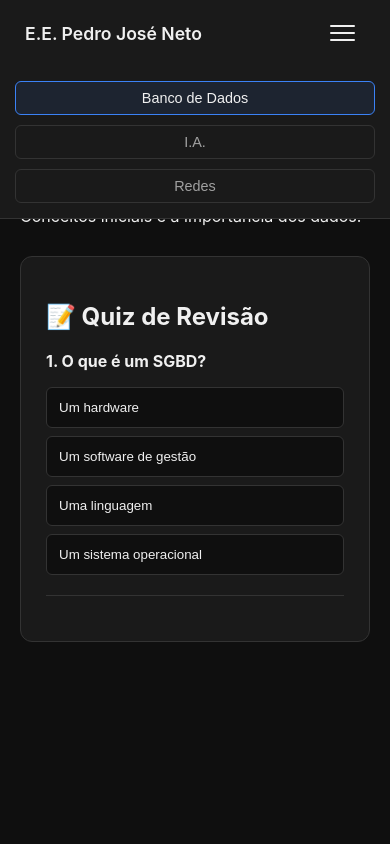
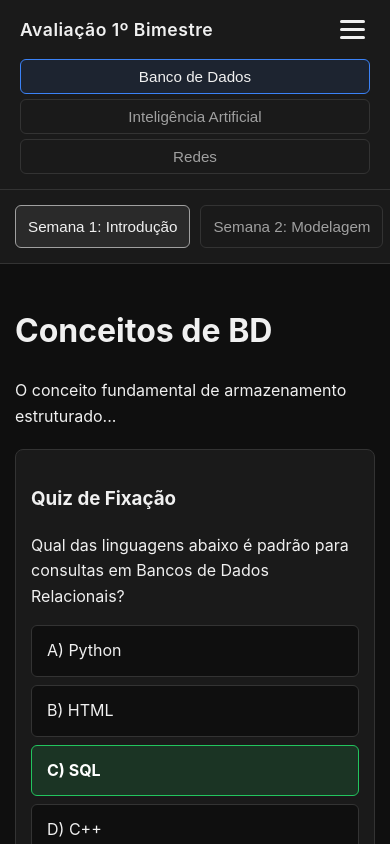
Before and after one commit to evertoncmartins/avaliacao1Bim3C2026, a plain HTML site: page index.html in a window 390 px wide. Both pictures are taken after a click on the button "Abrir menu". Drawn offline with Linux system fonts and the light colour scheme.

Commit message:
Atualizar o index.html

```diff
--- a/index.html
+++ b/index.html
@@ -3,7 +3,7 @@
 <head>
     <meta charset="UTF-8">
     <meta name="viewport" content="width=device-width, initial-scale=1.0">
-    <title>Resumo Interativo - Prof. Everton</title>
+    <title>Resumo Interativo - 3C 2026</title>
     <style>
         :root {
             --bg-main: #0f0f0f;
@@ -13,13 +13,18 @@
             --text-muted: #a0a0a0;
             --primary: #3b82f6;
             --primary-hover: #60a5fa;
-            --correct: #10b981;
-            --incorrect: #ef4444;
             --border: #333333;
+            --correct-ans: #22c55e;
+            --correct-ans-bg: rgba(34, 197, 94, 0.15);
+        }
+
+        /* Reseta o box-sizing para evitar que paddings quebrem a responsividade */
+        *, *::before, *::after {
+            box-sizing: border-box;
         }
 
         body {
-            font-family: 'Inter', -apple-system, BlinkMacSystemFont, sans-serif;
+            font-family: 'Inter', sans-serif;
             background-color: var(--bg-main);
             color: var(--text-main);
             margin: 0;
@@ -29,38 +34,28 @@
             overflow: hidden;
         }
 
-        /* HEADER E MENU RESPONSIVO */
+        /* HEADER RESPONSIVO */
         header {
             background-color: var(--bg-panel);
             border-bottom: 1px solid var(--border);
-            padding: 15px 25px;
+            padding: 15px 40px;
             display: flex;
             align-items: center;
             justify-content: space-between;
-            position: relative;
+            flex-wrap: wrap;
             z-index: 1000;
         }
 
-        .title { font-size: 1.1rem; font-weight: 600; white-space: nowrap; }
-
-        .menu-toggle {
-            display: none;
-            flex-direction: column;
-            gap: 5px;
-            background: none;
-            border: none;
-            cursor: pointer;
-            padding: 10px;
+        .title {
+            font-size: 1.1rem;
+            font-weight: 600;
+            letter-spacing: 0.5px;
         }
 
-        .menu-toggle span {
-            width: 25px;
-            height: 2px;
-            background: var(--text-main);
-            border-radius: 2px;
+        .nav-links {
+            display: flex;
+            gap: 10px;
         }
-
-        .nav-links { display: flex; gap: 10px; }
 
         .tab-btn {
             background: transparent;
@@ -69,40 +64,80 @@
             padding: 8px 16px;
             cursor: pointer;
             border-radius: 6px;
-            font-size: 0.9rem;
             transition: 0.2s;
+            font-size: 0.95rem;
         }
 
-        .tab-btn.active {
+        .tab-btn.active, .tab-btn:hover {
             color: var(--text-main);
             border-color: var(--primary);
             background: rgba(59, 130, 246, 0.1);
         }
 
+        /* BOTÃO HAMBÚRGUER (Escondido no Desktop) */
+        .menu-toggle {
+            display: none;
+            flex-direction: column;
+            gap: 5px;
+            background: none;
+            border: none;
+            cursor: pointer;
+            padding: 5px;
+        }
+
+        .menu-toggle span {
+            width: 25px;
+            height: 3px;
+            background: var(--text-main);
+            border-radius: 2px;
+            transition: 0.3s;
+        }
+
         /* CONTAINER PRINCIPAL */
-        .container { display: flex; flex: 1; overflow: hidden; }
+        .container {
+            display: flex;
+            flex: 1;
+            overflow: hidden;
+        }
 
         aside {
-            width: 280px;
+            width: 260px;
             background-color: var(--bg-panel);
             border-right: 1px solid var(--border);
             padding: 20px;
             overflow-y: auto;
+            flex-shrink: 0;
         }
 
         main {
             flex: 1;
-            padding: 30px 40px;
+            padding: 40px;
             overflow-y: auto;
+            line-height: 1.6;
             scroll-behavior: smooth;
         }
 
-        /* ESTILOS DE CONTEÚDO */
+        /* PREVENÇÃO DE QUEBRA NO CONTEÚDO INJETADO */
+        main img, main video {
+            max-width: 100%;
+            height: auto;
+            border-radius: 8px;
+            margin: 15px 0;
+        }
+
+        main pre, main code {
+            max-width: 100%;
+            overflow-x: auto;
+            background: var(--bg-hover);
+            padding: 2px 6px;
+            border-radius: 4px;
+        }
+
         .week-btn {
             display: block;
             width: 100%;
             text-align: left;
-            padding: 12px 15px;
+            padding: 12px;
             margin-bottom: 8px;
             background: transparent;
             border: 1px solid var(--border);
@@ -110,206 +145,208 @@
             border-radius: 6px;
             cursor: pointer;
             transition: 0.2s;
+            font-size: 0.95rem;
         }
 
-        .week-btn.active {
+        .week-btn.active, .week-btn:hover {
             background: var(--bg-hover);
             color: var(--text-main);
             border-color: var(--text-muted);
-            font-weight: 600;
         }
 
+        /* ESTILOS PARA OS QUIZZES */
         .quiz-container {
             background: var(--bg-panel);
+            padding: 20px;
+            border-radius: 8px;
+            margin-top: 20px;
             border: 1px solid var(--border);
-            border-radius: 12px;
-            padding: 25px;
-            margin-top: 30px;
         }
 
-        .option-btn {
-            display: block;
-            width: 100%;
-            text-align: left;
-            padding: 12px;
+        .quiz-option {
+            display: flex;
+            align-items: center;
+            padding: 12px 15px;
             margin: 8px 0;
             background: var(--bg-main);
             border: 1px solid var(--border);
-            color: var(--text-main);
             border-radius: 6px;
             cursor: pointer;
+            transition: 0.2s;
         }
 
-        /* MEDIA QUERIES MOBILE */
+        .quiz-option:hover {
+            border-color: var(--primary);
+        }
+
+        .quiz-option.correct-answer {
+            border-color: var(--correct-ans);
+            background: var(--correct-ans-bg);
+            color: #fff;
+            font-weight: bold;
+        }
+
+        /* MEDIA QUERIES PARA MOBILE */
         @media (max-width: 768px) {
-            .menu-toggle { display: flex; }
+            header {
+                padding: 15px 20px;
+            }
+
+            .menu-toggle {
+                display: flex;
+            }
 
             .nav-links {
                 display: none;
-                position: absolute;
-                top: 100%;
-                left: 0;
                 width: 100%;
                 flex-direction: column;
-                background: var(--bg-panel);
-                padding: 15px;
-                border-bottom: 1px solid var(--border);
-                box-sizing: border-box;
+                padding-top: 15px;
+                gap: 5px;
             }
 
-            .nav-links.show { display: flex; }
+            .nav-links.show {
+                display: flex;
+            }
 
-            .container { flex-direction: column; }
+            .container {
+                flex-direction: column;
+            }
 
+            /* Transformação da Sidebar em Menu Horizontal Rolável no Celular */
             aside {
                 width: 100%;
                 height: auto;
-                max-height: 140px;
                 border-right: none;
                 border-bottom: 1px solid var(--border);
+                padding: 15px;
                 display: flex;
+                flex-direction: row;
                 gap: 10px;
                 overflow-x: auto;
-                padding: 10px 20px;
                 white-space: nowrap;
+                /* Ocultar barra de rolagem horizontal para design mais limpo */
+                -ms-overflow-style: none;
+                scrollbar-width: none;
+            }
+
+            aside::-webkit-scrollbar {
+                display: none;
             }
 
             .week-btn {
                 display: inline-block;
                 width: auto;
-                padding: 10px 20px;
                 margin-bottom: 0;
+                flex-shrink: 0;
             }
 
-            main { padding: 20px; }
+            main {
+                padding: 20px 15px;
+            }
 
-            h1 { font-size: 1.5rem; }
+            .quiz-container {
+                padding: 15px;
+            }
         }
     </style>
 </head>
 <body>
 
     <header>
-    <div class="title">E.E. Pedro José Neto</div>
-    <button class="menu-toggle" onclick="toggleMenu()">
+        <div class="title">Avaliação 1º Bimestre</div>
+
+        <button class="menu-toggle" onclick="toggleMenu()" aria-label="Abrir menu">
             <span></span><span></span><span></span>
         </button>
+
         <nav class="nav-links" id="navLinks">
-        <button class="tab-btn active" onclick="switchSubject('bd', this)">Banco de Dados</button>
-        <button class="tab-btn" onclick="switchSubject('ia', this)">I.A.</button>
-        <button class="tab-btn" onclick="switchSubject('redes', this)">Redes</button>
+            <button class="tab-btn active" onclick="changeSubject('bd')">Banco de Dados</button>
+            <button class="tab-btn" onclick="changeSubject('ia')">Inteligência Artificial</button>
+            <button class="tab-btn" onclick="changeSubject('redes')">Redes</button>
         </nav>
     </header>
 
     <div class="container">
-    <aside id="sidebar"></aside>
-    <main id="contentArea"></main>
+        <aside id="sidebar">
+            </aside>
+        <main id="content">
+            <h1>Bem-vindo.</h1>
+            <p>Selecione uma disciplina e uma semana para revisar o conteúdo.</p>
+        </main>
     </div>
 
     <script>
-    // AQUI ENTRA A ESTRUTURA DE DADOS ORIGINAL DO SEU ARQUIVO
-    const subjectData = {
-        bd: {
-            name: "Banco de Dados",
-            weeks: [
-                {
-                    title: "Semana 1: Introdução",
-                    content: "<h1>Sistemas de Banco de Dados</h1><p>Conceitos iniciais e a importância dos dados.</p>",
-                    quizzes: [
-                        { question: "O que é um SGBD?", options: ["Um hardware", "Um software de gestão", "Uma linguagem", "Um sistema operacional"], correctIndex: 1, feedback: "Correto! SGBD gerencia o banco." }
+        // Estrutura de dados com exemplo de Quiz em Banco de Dados
+        const data = {
+            bd: [
+                { title: "Semana 1: Introdução", content: `
+                    <h1>Conceitos de BD</h1>
+                    <p>O conceito fundamental de armazenamento estruturado...</p>
+                    <div class="quiz-container">
+                        <h3>Quiz de Fixação</h3>
+                        <p>Qual das linguagens abaixo é padrão para consultas em Bancos de Dados Relacionais?</p>
+                        <div class="quiz-option">A) Python</div>
+                        <div class="quiz-option">B) HTML</div>
+                        <div class="quiz-option correct-answer">C) SQL</div>
+                        <div class="quiz-option">D) C++</div>
+                        <div class="quiz-option">E) Java</div>
+                    </div>
+                `},
+                { title: "Semana 2: Modelagem", content: "<h1>Entidades e Atributos</h1><p>Explicação sobre Diagrama Entidade Relacionamento (DER)...</p>" }
+            ],
+            ia: [
+                { title: "Semana 1: O que é IA?", content: "<h1>IA e Machine Learning</h1><p>Introdução ao mundo da IA...</p>" }
+            ],
+            redes: [
+                { title: "Semana 1: Topologias", content: "<h1>Estruturas de Rede</h1><p>Conceitos de topologia estrela, anel, barramento...</p>"}
             ]
-                },
-                // ... (O script original contém as 7 semanas aqui)
-            ]
-        },
-        ia: {
-            name: "Inteligência Artificial",
-            weeks: [
-                {
-                    title: "Semana 1: Conceitos",
-                    content: "<h1>O que é IA?</h1><p>IA Fraca vs IA Forte.</p>",
-                    quizzes: [
-                        { question: "O ChatGPT é IA Forte?", options: ["Sim", "Não, é IA Fraca"], correctIndex: 1, feedback: "Isso! É especializada em texto." }
-                    ]
-                }
-            ]
-        }
-        // Redes segue a mesma lógica...
         };
 
-    // Lógica de Navegação
         function toggleMenu() {
             document.getElementById('navLinks').classList.toggle('show');
         }
 
-    function switchSubject(subjectKey, btn) {
-        document.querySelectorAll('.tab-btn').forEach(b => b.classList.remove('active'));
-        btn.classList.add('active');
-        document.getElementById('navLinks').classList.remove('show');
-        renderSidebar(subjectKey);
+        function changeSubject(subject) {
+            const sidebar = document.getElementById('sidebar');
+            const navLinks = document.getElementById('navLinks');
+
+            // Fecha menu mobile ao selecionar (melhora UX no celular)
+            if(window.innerWidth <= 768) {
+                navLinks.classList.remove('show');
             }
 
-    function renderSidebar(subjectKey) {
-        const sidebar = document.getElementById('sidebar');
+            // Atualiza botões ativos do menu superior
+            document.querySelectorAll('.tab-btn').forEach(btn => btn.classList.remove('active'));
+            event.currentTarget.classList.add('active');
+
+            // Limpa e popula sidebar com as semanas da matéria escolhida
             sidebar.innerHTML = '';
-        const data = subjectData[subjectKey];
+            if (data[subject]) {
+                data[subject].forEach((item, index) => {
+                    const btn = document.createElement('button');
+                    btn.className = 'week-btn';
+                    btn.innerText = item.title;
+                    btn.onclick = (e) => {
+                        document.getElementById('content').innerHTML = item.content;
+                        document.querySelectorAll('.week-btn').forEach(b => b.classList.remove('active'));
+                        e.currentTarget.classList.add('active');
+                    };
 
-        data.weeks.forEach((week, index) => {
-            const button = document.createElement('button');
-            button.className = 'week-btn';
-            button.innerText = week.title;
-            button.onclick = () => renderContent(week, button);
-            sidebar.appendChild(button);
-            if(index === 0) button.click();
+                    // Simula clique na primeira semana para carregar automaticamente
+                    if(index === 0) {
+                        btn.click();
+                    }
+
+                    sidebar.appendChild(btn);
                 });
             }
-
-    function renderContent(week, btn) {
-        document.querySelectorAll('.week-btn').forEach(b => b.classList.remove('active'));
-        btn.classList.add('active');
-
-        let html = week.content;
-
-        if(week.quizzes && week.quizzes.length > 0) {
-            html += `<div class="quiz-container"><h2>📝 Quiz de Revisão</h2>`;
-            week.quizzes.forEach((q, qIndex) => {
-                html += `<div class="quiz-item">
-                    <p><strong>${qIndex + 1}. ${q.question}</strong></p>
-                    ${q.options.map((opt, i) => `
-                        <button class="option-btn" onclick="checkAnswer(this, ${i}, ${q.correctIndex}, '${q.feedback}')">${opt}</button>
-                    `).join('')}
-                    <div class="feedback" style="display:none; margin-top:10px; font-weight:bold;"></div>
-                </div><hr style="border:0; border-top:1px solid var(--border); margin:20px 0;">`;
-            });
-            html += `</div>`;
         }
 
-        document.getElementById('contentArea').innerHTML = html;
-        if(window.innerWidth < 768) document.getElementById('contentArea').scrollIntoView();
-    }
-
-    function checkAnswer(btn, selected, correct, feedback) {
-        const parent = btn.parentElement;
-        const feedbackDiv = parent.querySelector('.feedback');
-        const buttons = parent.querySelectorAll('.option-btn');
-
-        buttons.forEach(b => b.disabled = true);
-
-        if(selected === correct) {
-            btn.style.backgroundColor = "var(--correct)";
-            feedbackDiv.style.color = "var(--correct)";
-            feedbackDiv.innerText = "✅ " + feedback;
-        } else {
-            btn.style.backgroundColor = "var(--incorrect)";
-            feedbackDiv.style.color = "var(--incorrect)";
-            feedbackDiv.innerText = "❌ Incorreto. Tente novamente após revisar.";
-        }
-        feedbackDiv.style.display = "block";
-    }
-
-    // Inicialização
-    window.onload = () => switchSubject('bd', document.querySelector('.tab-btn'));
+        // Iniciar com a primeira disciplina (usando dispatchEvent para simular o clique e aplicar o active corretamente)
+        window.onload = () => {
+            const firstTab = document.querySelector('.tab-btn');
+            firstTab.click();
+        };
     </script>
-
 </body>
 </html>
```
Lines whose indentation alone changed are shown as unchanged.
